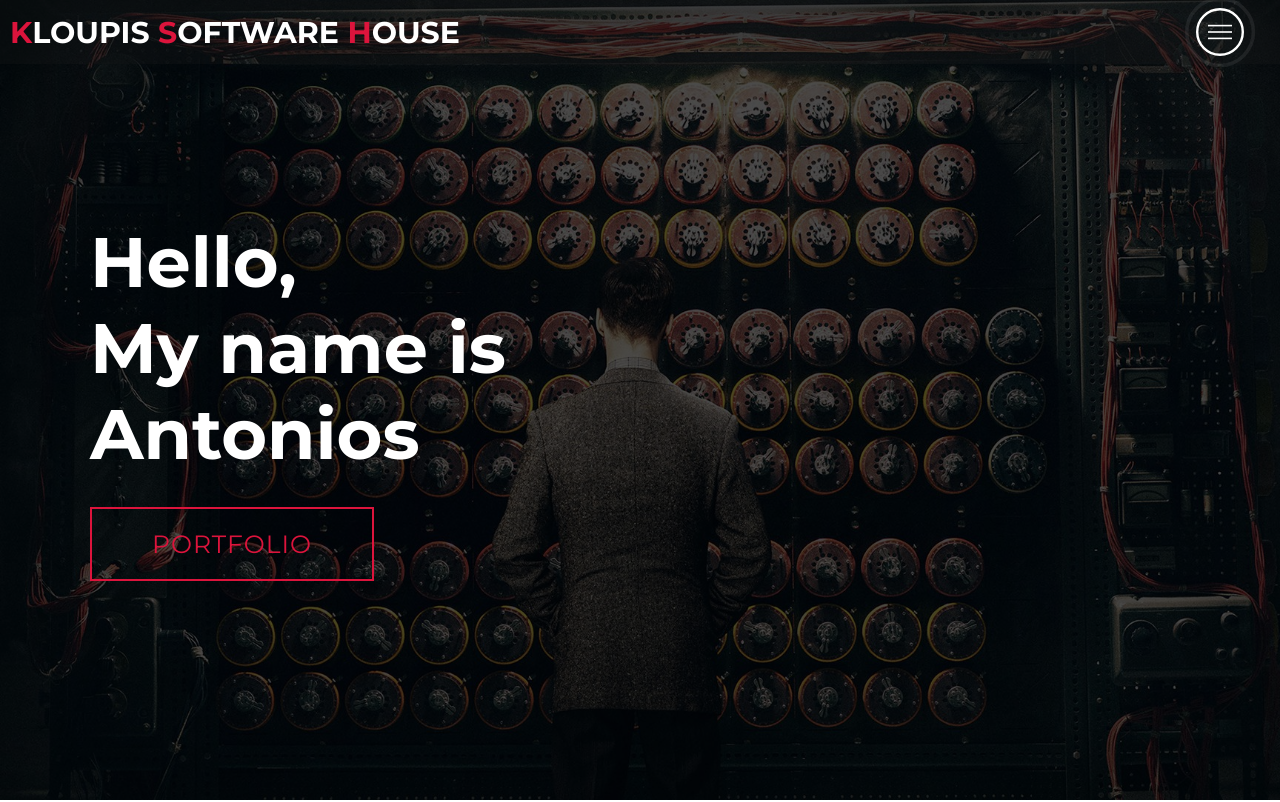
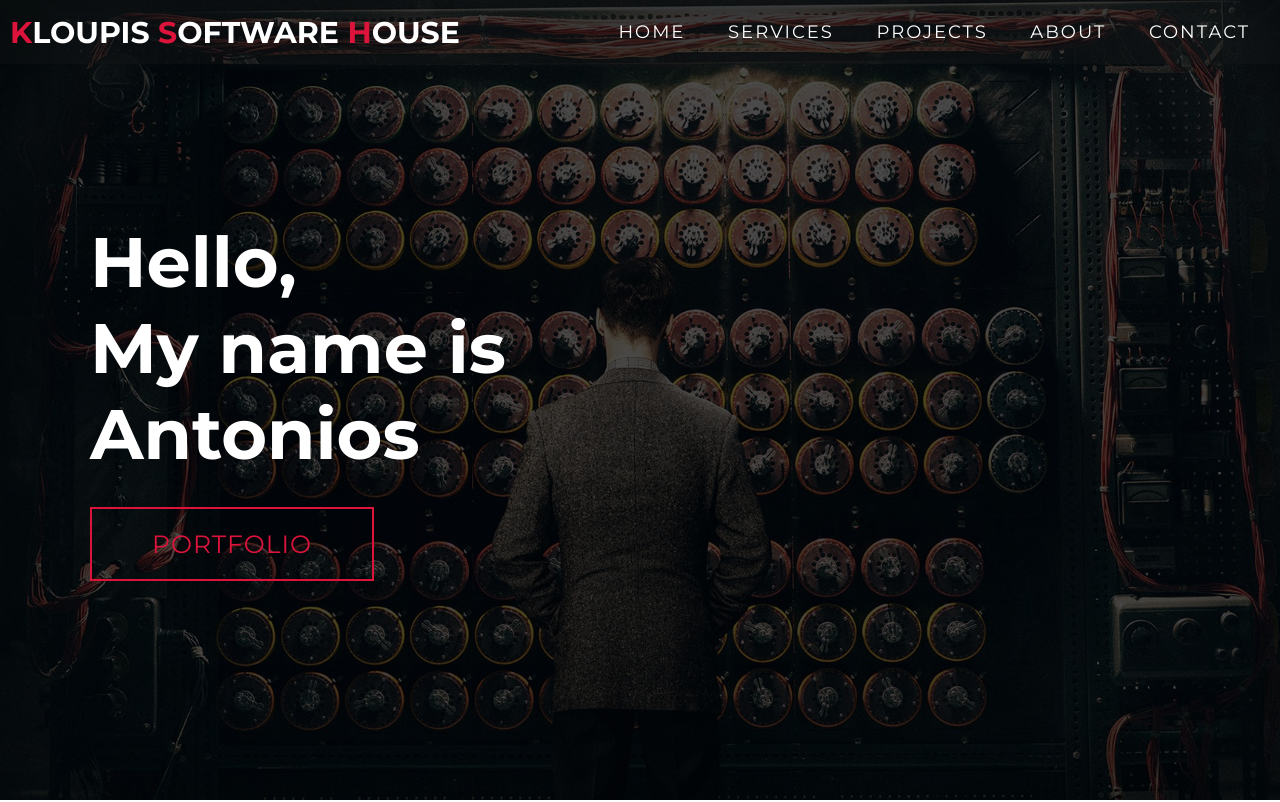
Before and after one commit to C474PHR4C7/MyWebsite, a plain HTML site: page index.html in a window 1280 px wide. Shown: the top 802 px of the page. Drawn offline with Linux system fonts and the light colour scheme.

Commit message:
Final Commit

```diff
--- a/index.html
+++ b/index.html
@@ -24,10 +24,10 @@
                 </div>
                         <ul>
                             <li><a href="#" data-after="Home">Home</a></li>
-                            <li><a href="#" data-after="Services">Services</a></li>
-                            <li><a href="#" data-after="Projects">Projects</a></li>
-                            <li><a href="#" data-after="About">About</a></li>
-                            <li><a href="#" data-after="Contact">Contact</a></li>
+                            <li><a href="#services" data-after="Services">Services</a></li>
+                            <li><a href="#projects" data-after="Projects">Projects</a></li>
+                            <li><a href="#about" data-after="About">About</a></li>
+                            <li><a href="#contact" data-after="Contact">Contact</a></li>
                         </ul>
             </div>
         </div>
@@ -43,7 +43,7 @@
         <h1>My name is <span> </span></h1>
         <h1>Antonios <span> </span></h1>
 
-        <a href="#" type="button" class="cta">Portfolio</a>
+        <a href="#projects" type="button" class="cta">Portfolio</a>
         </div>
     </div>
  </section>
--- a/styles/style.css
+++ b/styles/style.css
@@ -9,6 +9,7 @@
 html{
     font-size: 10px;
     font-family:'Montserrat', sans-serif;
+    scroll-behavior: smooth;
 }
 
 a{
@@ -800,7 +801,29 @@ padding-left: 20px;
     margin:1.5%;
 }
 
+#header .hamburger{
+    display: none;
+}
+
+#header .nav-list ul{
+    position: initial;
+    display: block;
+    height: auto;
+    width: fit-content;
+    background-color: transparent;
+}
+
+#header .nav-list ul li{
+    display:inline-block
+}
+
+#header .nav-list ul li a{
+font-size: 1.8rem;
+}
+
+#header .nav-list ul a::after{
+display: none;
+}
+
 
 }/* End of Media query for Monitors*/
-
-/*3.21.43*/
```
